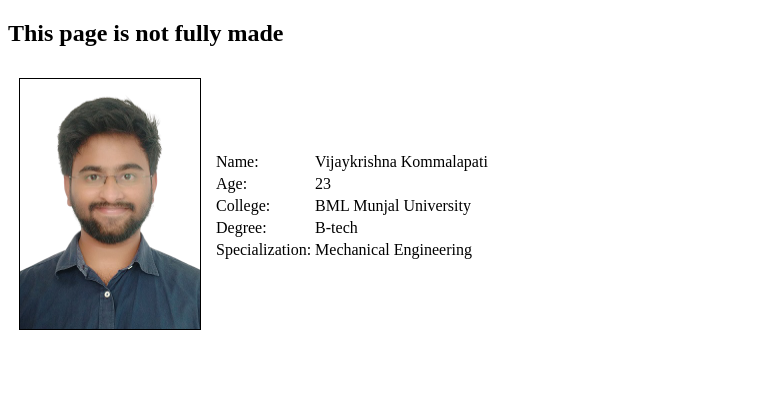
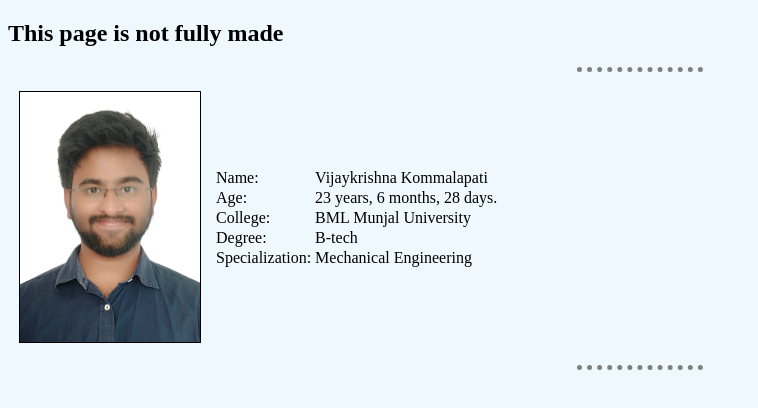
Before and after one commit to Vijay-kommalapati/CV, a plain HTML site: page index.html in a window 1280 px wide. Shown: the whole page, without its empty margins (0-758 px from the left). Drawn offline with Linux system fonts and the light colour scheme.

Commit message:
Update index.html

```diff
--- a/index.html
+++ b/index.html
@@ -5,12 +5,43 @@
     <meta charset="UTF-8">
     <meta http-equiv="X-UA-Compatible" content="IE=edge">
     <meta name="viewport" content="width=device-width, initial-scale=1.0">
-    <title>Vijay</title>
+    <title>challenge1</title>
+
+    <link rel="icon" href="favicon.ico">
+    <style>
+        .tr{
+            line-height: 1;
+        }
+        .y2{
+            background-color: red;
+            height: 100px;
+            width: 100px;
+            float: left;
+        }
+        .para{
+            float: left;
+        }
+
+        body{
+            background-color: aliceblue;
+        }
+        hr{
+
+            width: 10%;
+            border-style: dotted none none none;
+            border-color:gray;
+            border-width: 5px ;
+        }
+        .t1{
+           font-family: 'NTR', sans-serif; ;
+        }
+    </style>
 </head>
 
 <body>
     <h2>This page is not fully made</h2>
-    <table cellspacing="10px">
+    <hr>
+    <table cellspacing="10px" class="tr">
         <tr>
             <td>
                 <img src="vijay.png" alt="vijay profile picture" height="250px" width="180px"
@@ -30,17 +61,17 @@
                     </tr>
                     <tr>
                         <td>College:</td>
-                        <td id="age">BML Munjal University</td>
+                        <td >BML Munjal University</td>
 
                     </tr>
                     <tr>
                         <td>Degree:</td>
-                        <td id="age">B-tech</td>
+                        <td >B-tech</td>
 
                     </tr>
                     <tr>
                         <td>Specialization:</td>
-                        <td id="age">Mechanical Engineering </td>
+                        <td>Mechanical Engineering </td>
 
                     </tr>
                 </table>
@@ -49,6 +80,17 @@
     </table>
 
 
+<hr>
+<script>
+    let today = new Date();
+    let y = today.getFullYear()-1997-1;
+    let m = today.getMonth()+1;
+    let d = today.getDate()+4
+    var age = `${y} years, ${m} months, ${d} days.`;
+    console.log(age);
+    document.getElementById("age").innerHTML= age;
+
+</script>
 
 </body>
 
```
